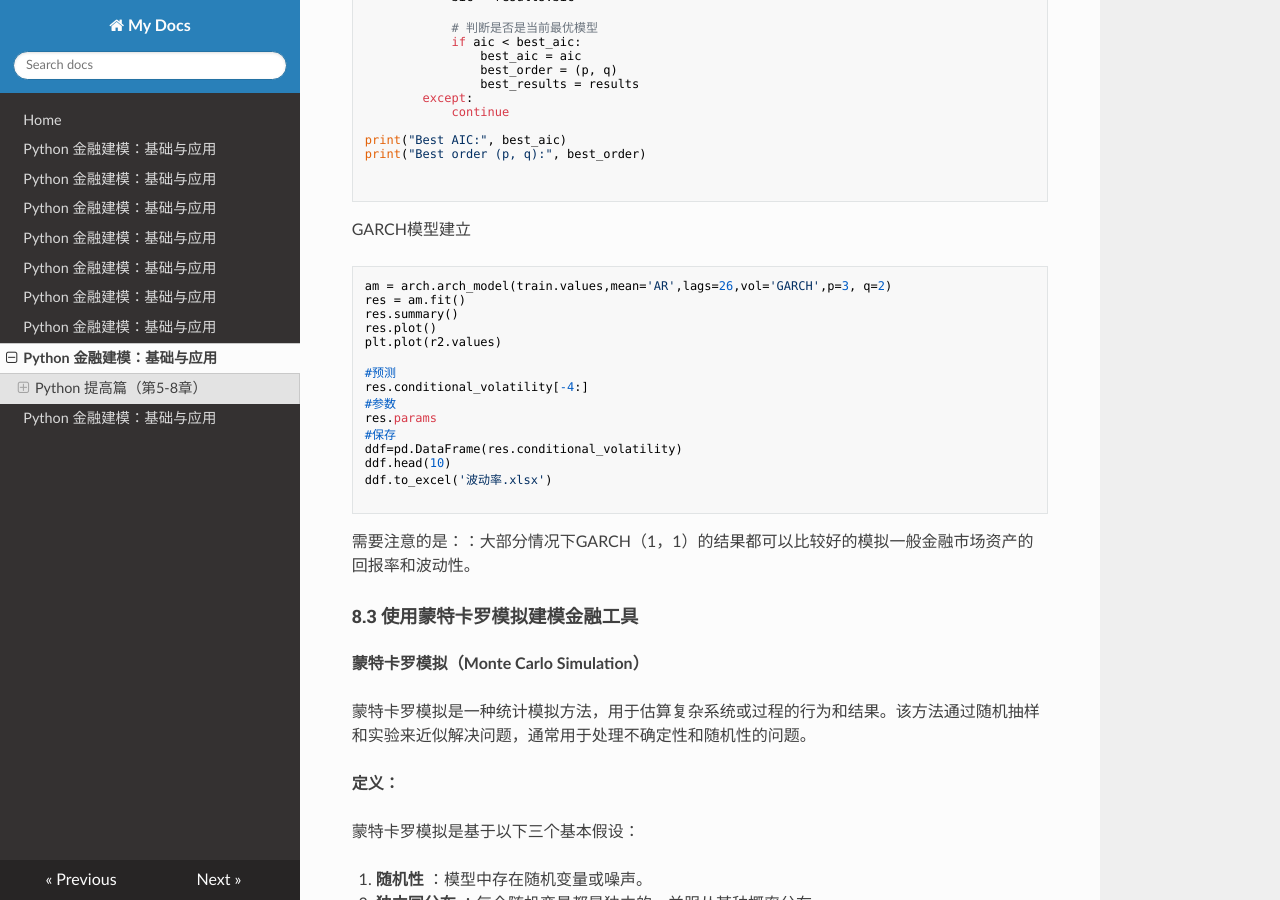
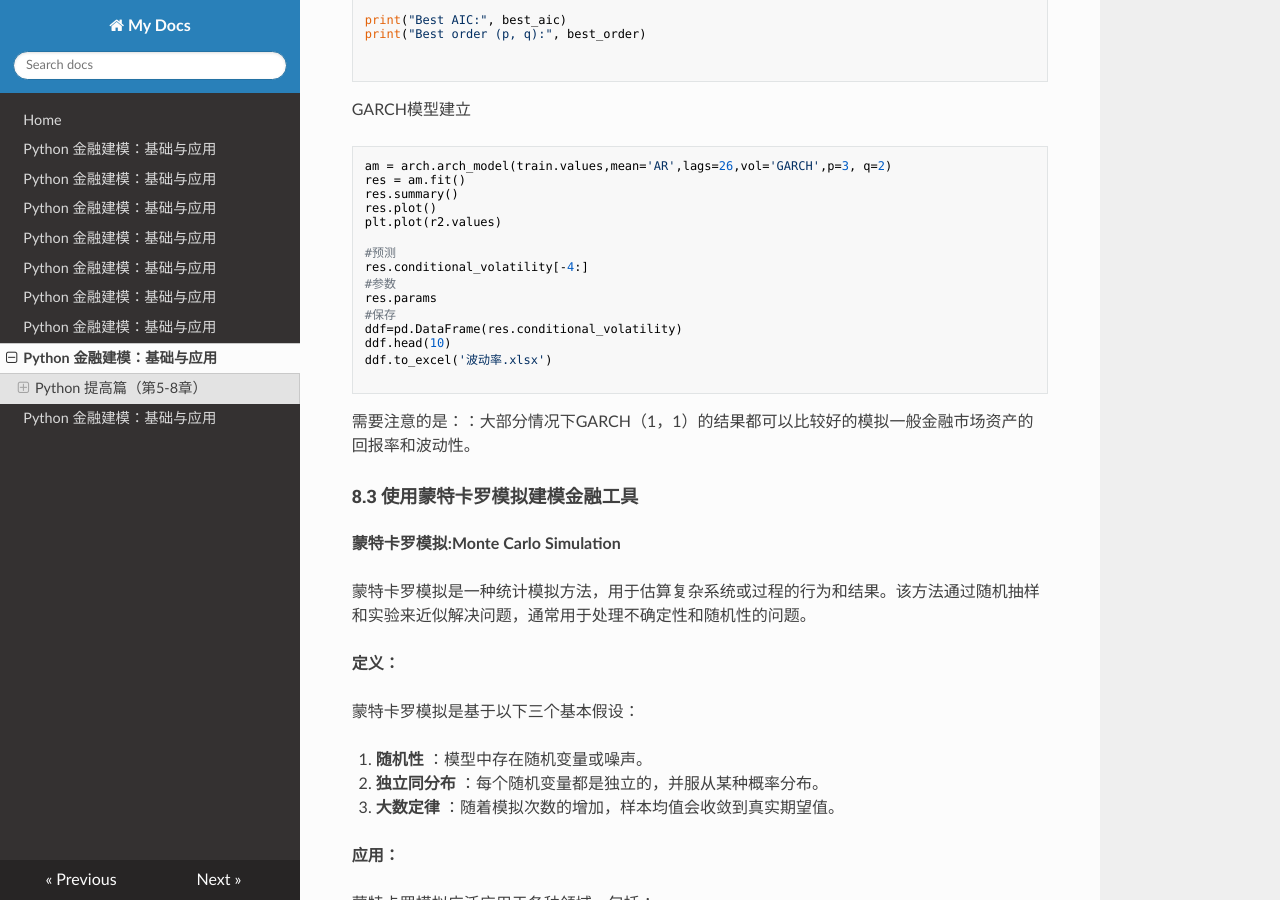
Before and after one commit to sihtyh/draft_textbook, an MkDocs documentation site: the page built from docs/draft_chapter8.md, in a window 1280 px wide and 900 px high, scrolled down 7967 px. Built offline with MkDocs 1.6.1, drawn with Linux system fonts in a browser that asks for light colours; nearby versions of some CDN libraries; some of the changed text lies outside the part shown.

Commit message:
Add files via upload

````diff
--- a/docs/draft_chapter8.md
+++ b/docs/draft_chapter8.md
@@ -1,6 +1,6 @@
 # Python 金融建模：基础与应用
 
-MIT Licensed | Copyright © 2024-present by [Yun Liao ](mailto:james@x.cool)
+MIT Licensed | Copyright © 2024-present by [Yun Liao](mailto:james@x.cool)
 
 ## Python 提高篇（第5-8章）
 
@@ -43,8 +39,7 @@ MIT Licensed | Copyright © 2024-present by [Yun Liao ](mailto:james@x.cool)
 * ARIMA 模型（AutoRegressive Integrated Moving Average）：一个流行的时间序列预测模型。
 * 机器学习算法（Machine Learning Algorithms）：如决策树、随机森林、支持向量机等。
 * 神经网络算法（Neural Network Algorithms）：如递归神经网络、卷积神经网络等。
-
-**风险管理（Risk Management）**
+* 风险管理（Risk Management）**
 
 常见的风险管理技术包括：
 
@@ -391,9 +386,7 @@ res.summary()
 
 ```
 
-
 GARCH模型选择：
-
 
 ```python
 import pandas as pd
@@ -433,10 +426,9 @@ print("Best order (p, q):", best_order)
 
 ```
 
-
 GARCH模型建立
 
-```
+```python
 am = arch.arch_model(train.values,mean='AR',lags=26,vol='GARCH',p=3, q=2)
 res = am.fit()
 res.summary()
@@ -456,14 +448,9 @@ ddf.to_excel('波动率.xlsx')
 
 需要注意的是：：大部分情况下GARCH（1，1）的结果都可以比较好的模拟一般金融市场资产的回报率和波动性。
 
-
-
-
-
-
 #### 8.3 使用蒙特卡罗模拟建模金融工具
 
-**蒙特卡罗模拟（Monte Carlo Simulation）**
+**蒙特卡罗模拟:Monte Carlo Simulation**
 
 蒙特卡罗模拟是一种统计模拟方法，用于估算复杂系统或过程的行为和结果。该方法通过随机抽样和实验来近似解决问题，通常用于处理不确定性和随机性的问题。
 
@@ -680,7 +667,7 @@ print(data_pca_df.head())
 
 ##### **8.4.2 独立成分分析（ICA）**
 
-**独立成分分析（Independent Component Analysis, ICA）**
+**独立成分分析:Independent Component Analysis, ICA**
 
 **概念：**
 独立成分分析是一种统计方法，旨在将多变量的观测数据分解为独立的潜在成分。ICA 的主要假设是，这些潜在成分之间是统计独立的，也就是说它们之间没有相关性。与PCA正好相反，ICA是将信号分离成多个成分。
@@ -805,7 +792,7 @@ plt.show()
 
 ##### 8.4.4 自编码器用于金融数据降维
 
-**自编码器（Autoencoder）**
+**自编码器:Autoencoder**
 
 **概念：**
 自编码器是一种类型的神经网络，它们的目标是学习将输入数据重新构建回原始形式。自编码器通常由两部分组成：编码器（Encoder）和解码器（Decoder）。编码器将输入数据压缩到更低维度的表示中，而解码器则尝试从该表示中重建原始数据。
@@ -992,5 +979,5 @@ plt.show()
 
 :::
 
-MIT Licensed | Copyright © 2024-present by [Yun Liao ](mailto:james@x.cool)
+MIT Licensed | Copyright © 2024-present by [Yun Liao](mailto:james@x.cool)
 :::
````
Also changed, not shown: other parts of docs/draft_chapter8.md (+0 -4 lines).
